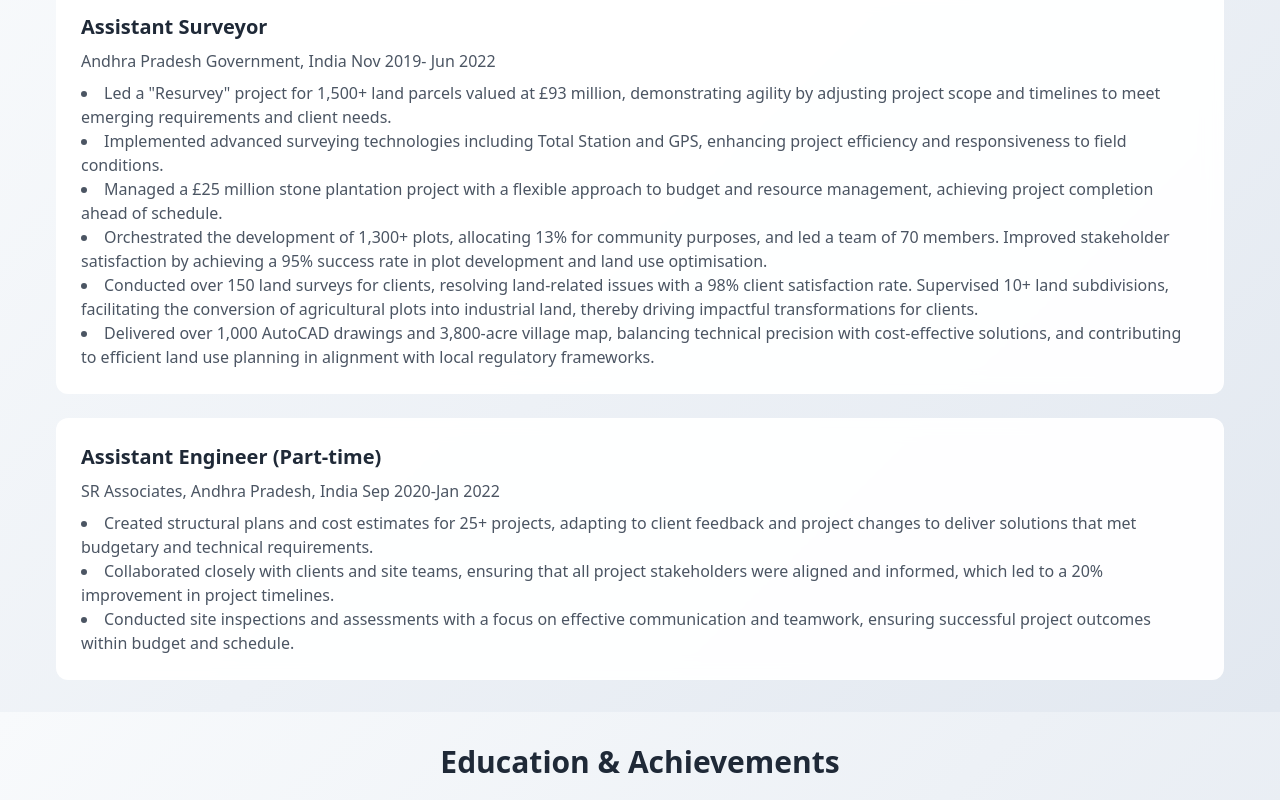
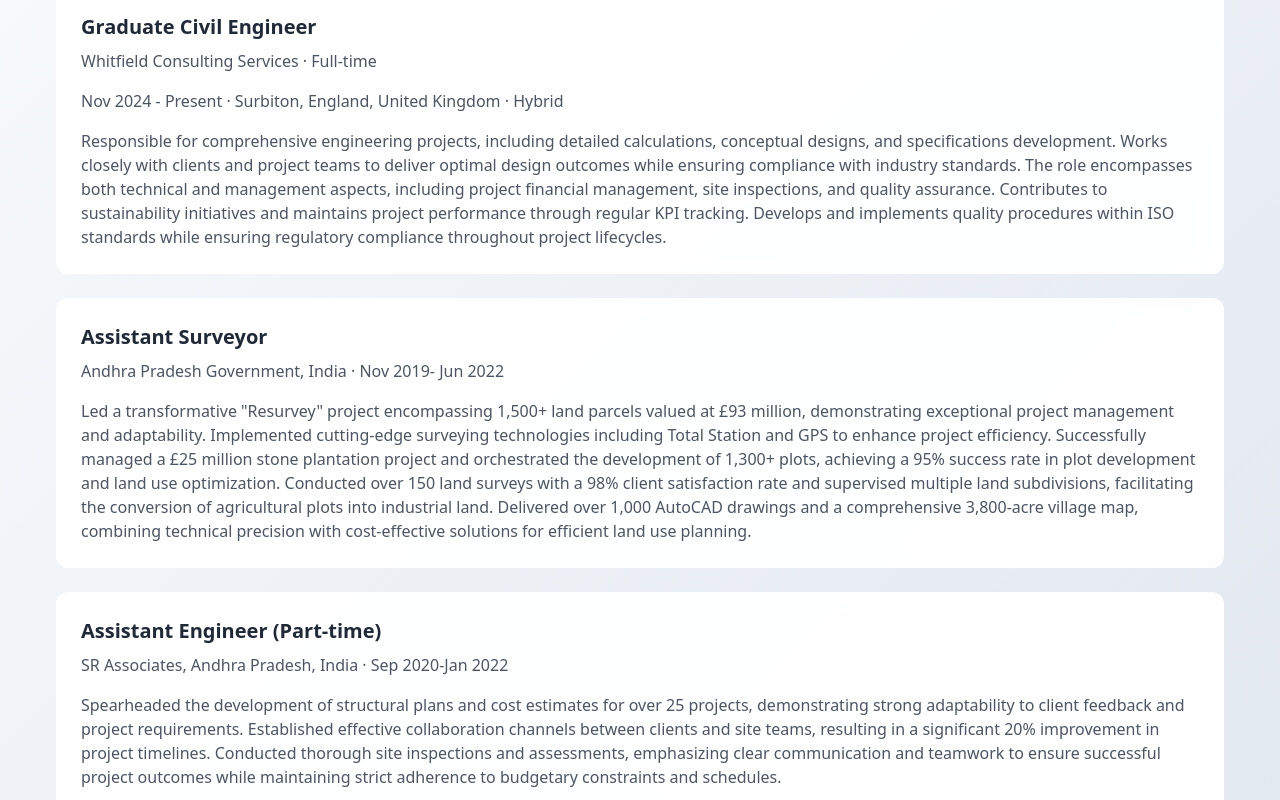
Before and after one commit to ram-polisetti/ManojD, a website: page portfolio.html in a window 1280 px wide. Shown: the part 1000-1800 px from the top of the page. Drawn offline with Linux system fonts and the light colour scheme.

Commit message:
updatted portfolio

```diff
--- a/portfolio.html
+++ b/portfolio.html
@@ -3,7 +3,7 @@
 <head>
     <meta charset="UTF-8">
     <meta name="viewport" content="width=device-width, initial-scale=1.0">
-    <title>Civil Engineering Portfolio</title>
+    <title>Manoj Dontabhaktuni - Civil Engineer Portfolio</title>
     <link rel="stylesheet" href="dist/output.css">
     <link rel="stylesheet" href="https://cdnjs.cloudflare.com/ajax/libs/font-awesome/6.0.0/css/all.min.css">
     <script src="https://cdn.jsdelivr.net/npm/emailjs-com@2/dist/email.min.js"></script>
@@ -19,9 +19,9 @@
         <div class="container mx-auto px-6">
             <div class="flex items-center justify-between h-16">
                 <div class="flex items-center">
-                    <span class="text-xl font-bold bg-gradient-to-r from-blue-600 to-blue-800 bg-clip-text text-transparent">
-                        Civil Engineer
-                    </span>
+                    <a href="https://www.linkedin.com/in/manojdontabhaktuni/" target="_blank" class="text-xl font-bold bg-gradient-to-r from-blue-600 to-blue-800 bg-clip-text text-transparent hover:text-blue-600">
+                        Manoj D
+                    </a>
                 </div>
                 <!-- Desktop Menu -->
                 <div class="hidden md:flex items-center space-x-8">
@@ -68,7 +68,7 @@
                         <div>
                             <i class="fas fa-graduation-cap text-3xl text-blue-600 mb-4"></i>
                             <h3 class="text-xl font-bold mb-4">Background and Vision</h3>
-                            <p class="text-gray-600 text-base">I am a passionate civil engineering graduate with a keen interest in sustainable infrastructure and urban development. My goal is to contribute to projects that make a positive impact on communities and the environment through innovative engineering solutions, data-driven design, and a commitment to sustainable practices.</p>
+                            <p class="text-gray-600 text-base">A passionate Graduate Civil Engineer at Whitfield Consulting Services with expertise in sustainable infrastructure and urban development. Combining technical knowledge with innovative problem-solving to deliver impactful engineering solutions. Professional excellence demonstrated through active memberships and leadership as ICE ECN Mentorship Lead.</p>
                         </div>
                     </div>
                 </div>
@@ -112,25 +112,20 @@
             <h2 class="text-3xl font-bold mb-12 text-center">Professional Experience</h2>
             <div class="space-y-6">
                 <div class="glass-card p-6 rounded-xl hover-card">
+                    <h4 class="text-xl font-bold mb-2">Graduate Civil Engineer</h4>
+                    <p class="text-gray-600 mb-4">Whitfield Consulting Services · Full-time</p>
+                    <p class="text-gray-600 mb-4">Nov 2024 - Present · Surbiton, England, United Kingdom · Hybrid</p>
+                    <p class="text-gray-600">Responsible for comprehensive engineering projects, including detailed calculations, conceptual designs, and specifications development. Works closely with clients and project teams to deliver optimal design outcomes while ensuring compliance with industry standards. The role encompasses both technical and management aspects, including project financial management, site inspections, and quality assurance. Contributes to sustainability initiatives and maintains project performance through regular KPI tracking. Develops and implements quality procedures within ISO standards while ensuring regulatory compliance throughout project lifecycles.</p>
+                </div>
+                <div class="glass-card p-6 rounded-xl hover-card">
                     <h4 class="text-xl font-bold mb-2">Assistant Surveyor</h4>
-                    <p class="text-gray-600 mb-2">Andhra Pradesh Government, India Nov 2019- Jun 2022</p>
-                    <ul class="list-disc list-inside text-gray-600">
-                        <li>Led a "Resurvey" project for 1,500+ land parcels valued at £93 million, demonstrating agility by adjusting project scope and timelines to meet emerging requirements and client needs.</li>
-                        <li>Implemented advanced surveying technologies including Total Station and GPS, enhancing project efficiency and responsiveness to field conditions.</li>
-                        <li>Managed a £25 million stone plantation project with a flexible approach to budget and resource management, achieving project completion ahead of schedule.</li>
-                        <li>Orchestrated the development of 1,300+ plots, allocating 13% for community purposes, and led a team of 70 members. Improved stakeholder satisfaction by achieving a 95% success rate in plot development and land use optimisation.</li>
-                        <li>Conducted over 150 land surveys for clients, resolving land-related issues with a 98% client satisfaction rate. Supervised 10+ land subdivisions, facilitating the conversion of agricultural plots into industrial land, thereby driving impactful transformations for clients.</li>
-                        <li>Delivered over 1,000 AutoCAD drawings and 3,800-acre village map, balancing technical precision with cost-effective solutions, and contributing to efficient land use planning in alignment with local regulatory frameworks.</li>
-                    </ul>
+                    <p class="text-gray-600 mb-4">Andhra Pradesh Government, India · Nov 2019- Jun 2022</p>
+                    <p class="text-gray-600">Led a transformative "Resurvey" project encompassing 1,500+ land parcels valued at £93 million, demonstrating exceptional project management and adaptability. Implemented cutting-edge surveying technologies including Total Station and GPS to enhance project efficiency. Successfully managed a £25 million stone plantation project and orchestrated the development of 1,300+ plots, achieving a 95% success rate in plot development and land use optimization. Conducted over 150 land surveys with a 98% client satisfaction rate and supervised multiple land subdivisions, facilitating the conversion of agricultural plots into industrial land. Delivered over 1,000 AutoCAD drawings and a comprehensive 3,800-acre village map, combining technical precision with cost-effective solutions for efficient land use planning.</p>
                 </div>
                 <div class="glass-card p-6 rounded-xl hover-card">
                     <h4 class="text-xl font-bold mb-2">Assistant Engineer (Part-time)</h4>
-                    <p class="text-gray-600 mb-2">SR Associates, Andhra Pradesh, India Sep 2020-Jan 2022</p>
-                    <ul class="list-disc list-inside text-gray-600">
-                        <li>Created structural plans and cost estimates for 25+ projects, adapting to client feedback and project changes to deliver solutions that met budgetary and technical requirements.</li>
-                        <li>Collaborated closely with clients and site teams, ensuring that all project stakeholders were aligned and informed, which led to a 20% improvement in project timelines.</li>
-                        <li>Conducted site inspections and assessments with a focus on effective communication and teamwork, ensuring successful project outcomes within budget and schedule.</li>
-                    </ul>
+                    <p class="text-gray-600 mb-4">SR Associates, Andhra Pradesh, India · Sep 2020-Jan 2022</p>
+                    <p class="text-gray-600">Spearheaded the development of structural plans and cost estimates for over 25 projects, demonstrating strong adaptability to client feedback and project requirements. Established effective collaboration channels between clients and site teams, resulting in a significant 20% improvement in project timelines. Conducted thorough site inspections and assessments, emphasizing clear communication and teamwork to ensure successful project outcomes while maintaining strict adherence to budgetary constraints and schedules.</p>
                 </div>
             </div>
         </div>
@@ -201,7 +196,7 @@
         <div class="container mx-auto px-6">
             <h2 class="text-3xl font-bold mb-12 text-center">Let's Connect</h2>
             <div class="max-w-4xl mx-auto grid md:grid-cols-2 gap-8">
-                <!-- Schedule Consultation card remains unchanged -->
+                <!-- Schedule Consultation card -->
                 <div class="glass-card p-6 rounded-xl hover-card">
                     <div class="text-center mb-6">
                         <i class="fas fa-calendar-alt text-4xl text-blue-600 mb-4"></i>
@@ -250,5 +245,10 @@
                 });
         });
     </script>
+
+        <!-- Footer -->
+        <footer class="py-4 text-center text-gray-600 border-t border-gray-200">
+            <p class="text-sm">Developed by <a href="https://rampolisetti.com" target="_blank" class="text-blue-600 hover:text-blue-800">RamPolisetti</a></p>
+        </footer>
 </body>
 </html>
```
Also changed, not shown: index.html (+2 -2 lines).
